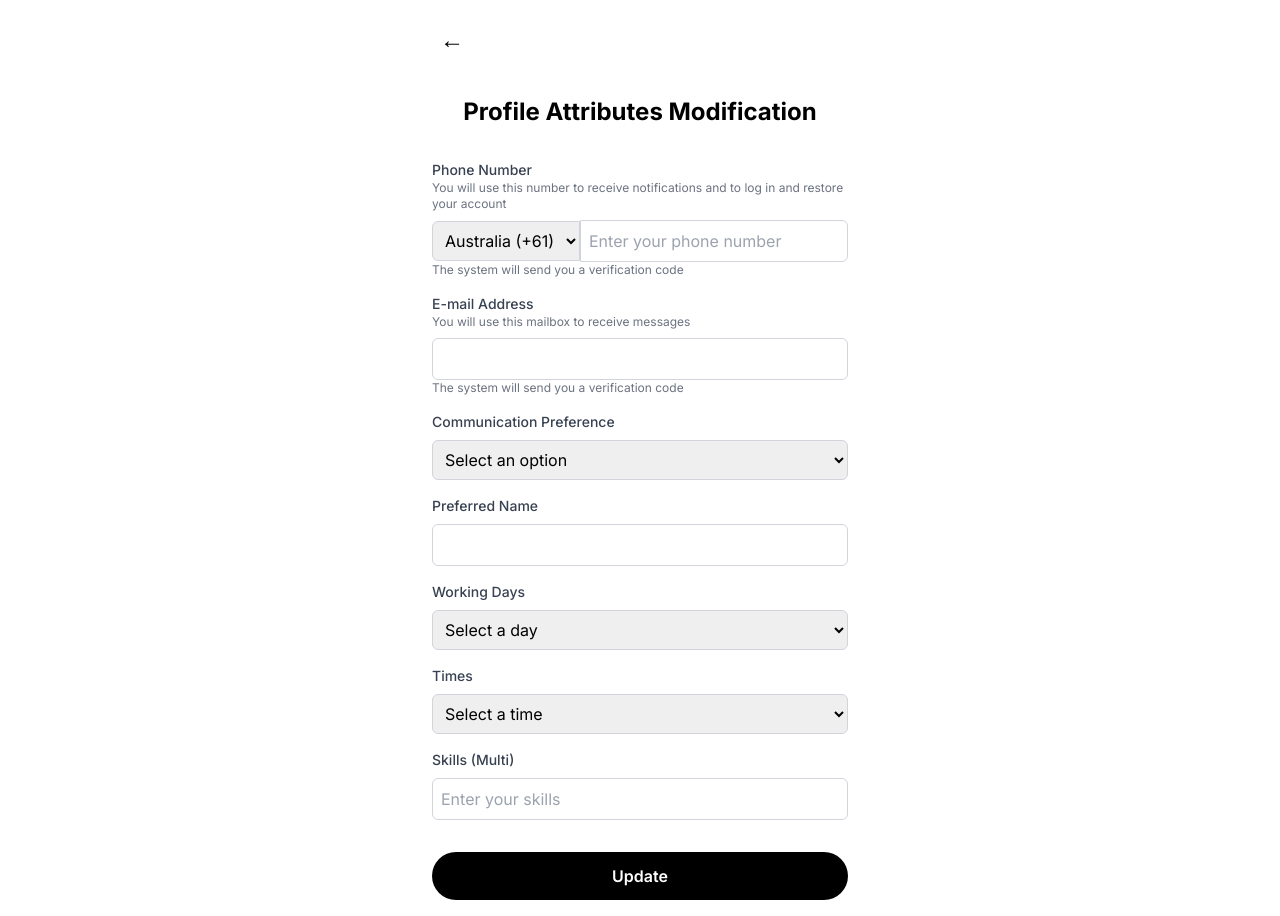
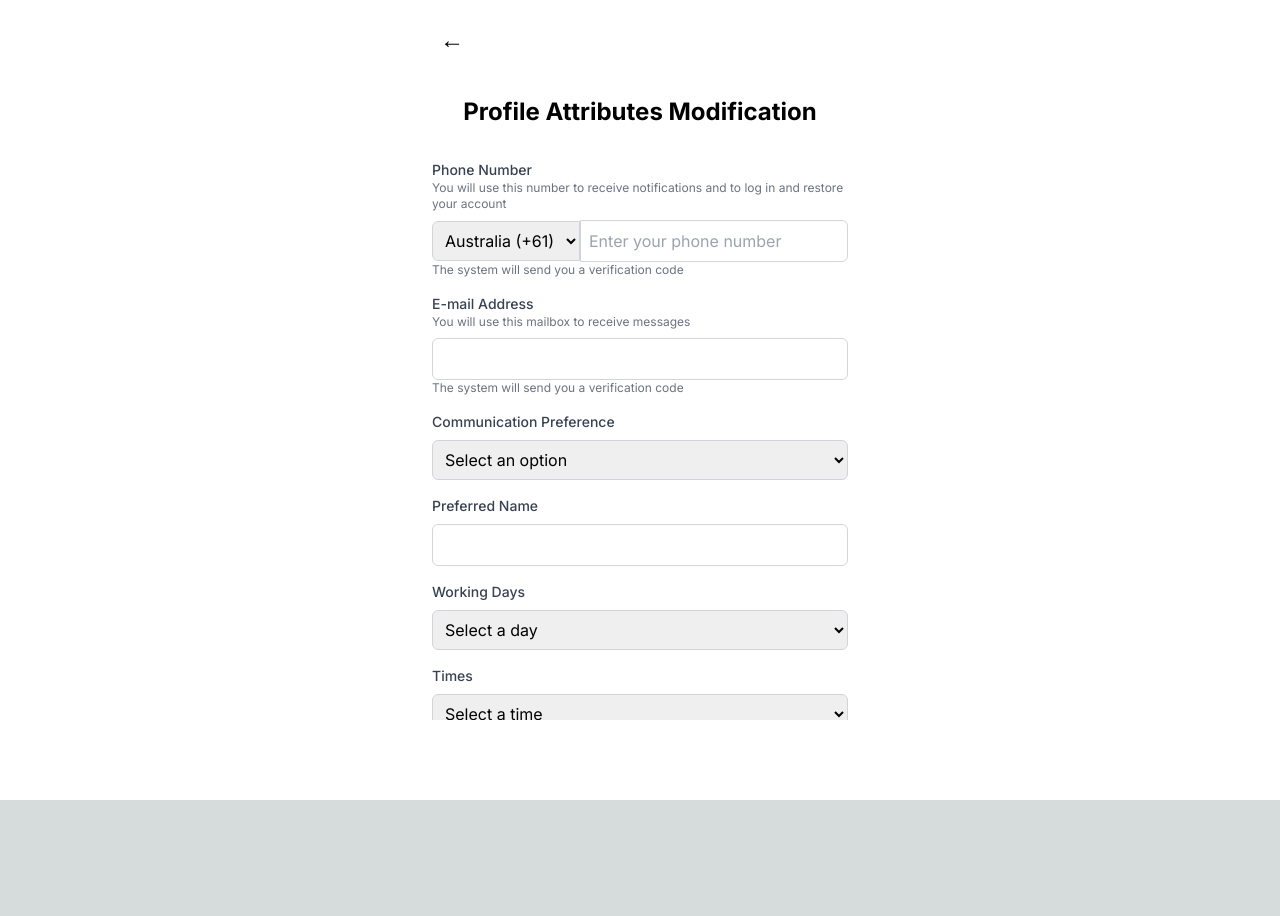
Before and after one commit to Skiddygoat15/Neighbourhood-Walk, a Next.js app in the folder frontend/: page /profile-attributes-modification-walker in a window 1280 px wide. After the commit the page ends 800 px from the top, so only its background shows below. Built offline with nearby package versions, Linux system fonts and the light colour scheme.

Commit message:
Minor changes on Bottom navbar and profile management pages

```diff
--- a/frontend/src/app/profile-attributes-modification-walker/page.js
+++ b/frontend/src/app/profile-attributes-modification-walker/page.js
@@ -35,7 +35,7 @@ export default function ProfileManagementSelectTimeWalker() {
 
   return (
     <main className="min-h-screen bg-white">
-      <div className="max-w-md mx-auto p-4 space-y-8">
+      <div className="max-w-md mx-auto p-4 space-y-8 overflow-y-auto" style={{maxHeight: 'calc(100vh - 80px)'}}>
         {/* Back Button */}
         <button onClick={() => router.back()} className="text-2xl p-2 focus:outline-none">
           &larr;
@@ -50,7 +50,8 @@ export default function ProfileManagementSelectTimeWalker() {
           {/* Phone Number */}
           <div>
             <label className="block text-sm font-medium text-gray-700">Phone Number</label>
-            <p className="text-xs text-gray-500">You will use this number to receive notifications and to log in and restore your account</p>
+            <p className="text-xs text-gray-500">You will use this number to receive notifications and to log in and
+              restore your account</p>
             <div className="flex items-center mt-2">
               <select
                   className="border border-gray-300 p-2 rounded-l-md"
--- a/frontend/src/components/ClientOnlyNav_Parent.js
+++ b/frontend/src/components/ClientOnlyNav_Parent.js
@@ -56,7 +56,7 @@ export default function ClientOnlyNav_Parent() {
                         <span className="text-xs">Request</span>
                     </button>
                 </Link>
-                <Link href="/home-parent" className="text-center">
+                <Link href="/profile-management-account-information" className="text-center">
                     <button className="text-center">
                         <img src="/Navigation-icons/profile.png" alt="Home" className="w-6 h-6 ml-1.5"/>
                         <span className="text-xs">Profile</span>
--- a/frontend/src/components/ClientOnlyNav_Walker.js
+++ b/frontend/src/components/ClientOnlyNav_Walker.js
@@ -55,7 +55,7 @@ export default function ClientOnlyNav_Parent() {
                         <span className="text-xs">Request</span>
                     </button>
                 </Link>
-                <Link href="/home-walker" className="text-center">
+                <Link href="/profile-management-account-information-walker" className="text-center">
                     <button className="text-center">
                         <img src="/Navigation-icons/profile.png" alt="Home" className="w-6 h-6 ml-1.5"/>
                         <span className="text-xs">Profile</span>
```
Lines whose indentation alone changed are shown as unchanged.
